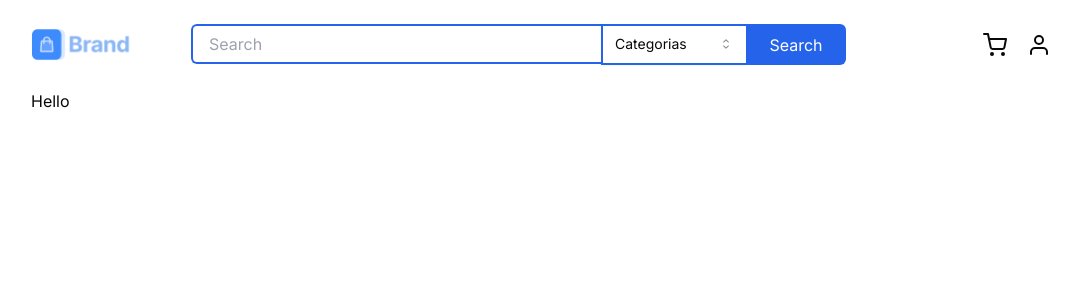
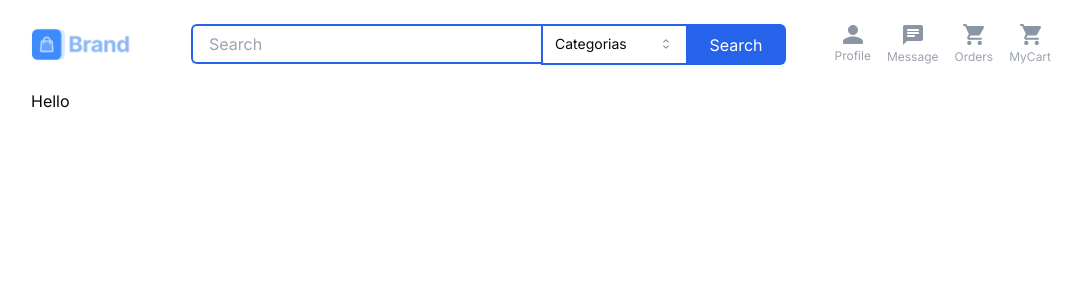
Before and after one commit to SammyFerreiraa/front-end-ecommerce, a Next.js app: page / in a window 1280 px wide. Shown: the top 300 px of the page, without its empty margins (99-1181 px from the left). Built offline with nearby package versions, Linux system fonts and the light colour scheme.

Commit message:
:sparkles: feat: desktop responsiveness header

```diff
--- a/src/app/layout.tsx
+++ b/src/app/layout.tsx
@@ -13,12 +13,13 @@ import {
   SelectTrigger,
   SelectValue,
 } from '@/components/ui/select'
+import { CartIcon, MessageIcon, UserIcon } from '@/components/icons'
 
 const inter = Inter({ subsets: ['latin'] })
 
 export const metadata: Metadata = {
-  title: 'Create Next App',
-  description: 'Generated by create next app',
+  title: 'Ecommerce App',
+  description: 'Created By Sammy Ferreira',
 }
 
 export default function RootLayout({
@@ -45,7 +46,7 @@ export default function RootLayout({
                 <div className="hidden w-full flex-row md:flex">
                   <input
                     type="text"
-                    className="h-10 w-full rounded-l-md border-y-2 border-l-2 border-blue-600 bg-transparent px-4 py-2 text-gray-400 outline-none xl:min-w-[410px]"
+                    className="h-10 w-full rounded-l-md border-y-2 border-l-2 border-blue-600 bg-transparent px-4 py-2 text-gray-400 outline-none xl:min-w-[350px] 2xl:min-w-[410px]"
                     placeholder="Search"
                   />
                   <Select>
@@ -69,9 +70,27 @@ export default function RootLayout({
                   </button>
                 </div>
               </div>
-              <div className="flex flex-row items-center gap-5">
+              <div className="flex flex-row items-center gap-5 lg:hidden">
                 <FiShoppingCart className="h-6 w-6 cursor-pointer" />
                 <FiUser className="h-6 w-6 cursor-pointer" />
+              </div>
+              <div className="hidden flex-row items-center gap-4 lg:flex ">
+                <div className="flex cursor-pointer flex-col items-center justify-center gap-1">
+                  <UserIcon />
+                  <p className="text-xs text-gray-400">Profile</p>
+                </div>
+                <div className="flex cursor-pointer flex-col items-center justify-center gap-1">
+                  <MessageIcon />
+                  <p className="text-xs text-gray-400">Message</p>
+                </div>
+                <div className="flex cursor-pointer flex-col items-center justify-center gap-1">
+                  <CartIcon />
+                  <p className="text-xs text-gray-400">Orders</p>
+                </div>
+                <div className="flex cursor-pointer flex-col items-center justify-center gap-1">
+                  <CartIcon />
+                  <p className="text-xs text-gray-400">MyCart</p>
+                </div>
               </div>
             </div>
           </MaxWidthWrapper>
```
